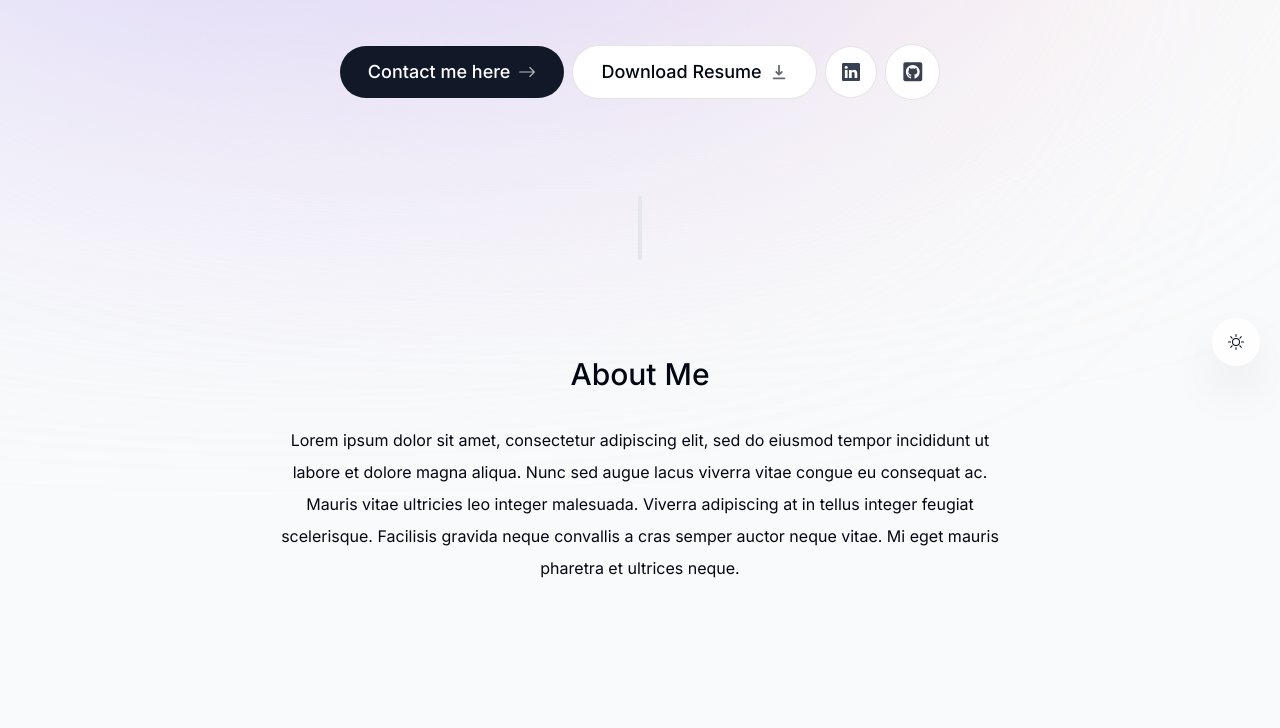
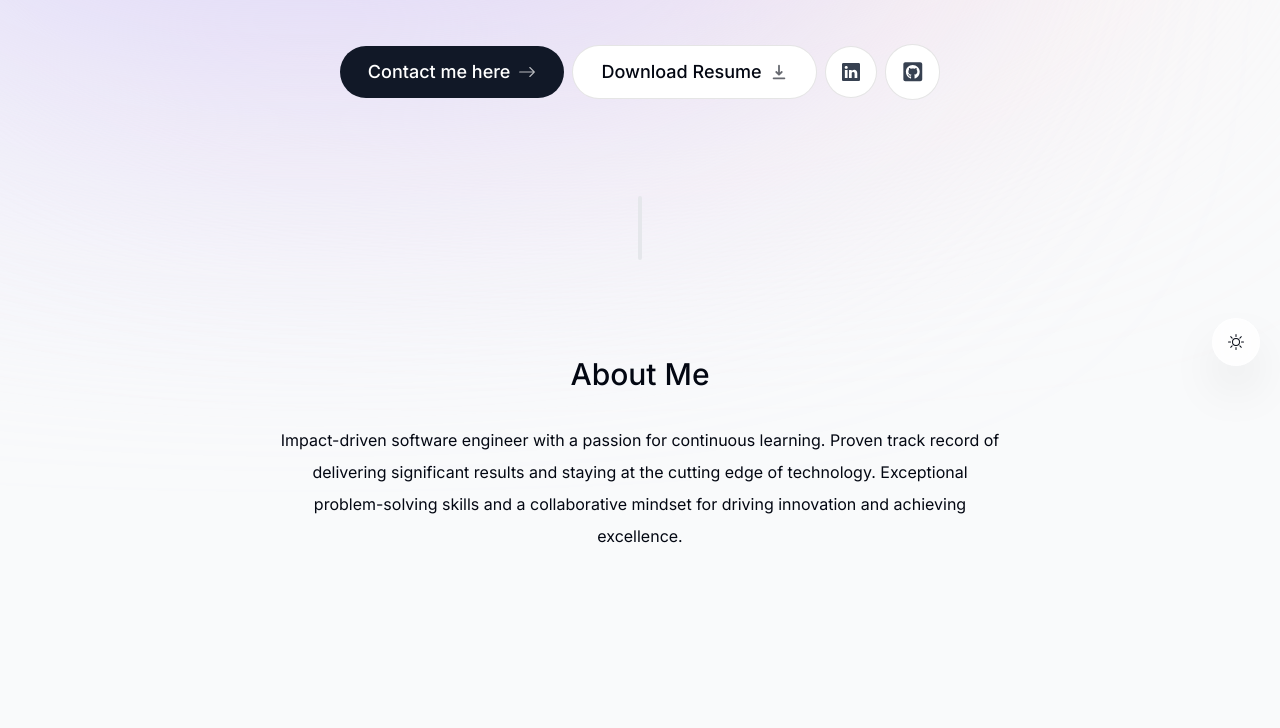
Before and after one commit to Dillonzellis/portfolio-2024, a Next.js app: page / in a window 1280 px wide. Shown: the part 414-1142 px from the top of the page. Built offline with nearby package versions, Linux system fonts and the light colour scheme; no server answers.

Commit message:
chore: update about bio

```diff
--- a/src/components/About.tsx
+++ b/src/components/About.tsx
@@ -18,12 +18,10 @@ export const About = () => {
     >
       <SectionHeading>About me</SectionHeading>
       <p className="mb-3">
-        Lorem ipsum dolor sit amet, consectetur adipiscing elit, sed do eiusmod
-        tempor incididunt ut labore et dolore magna aliqua. Nunc sed augue lacus
-        viverra vitae congue eu consequat ac. Mauris vitae ultricies leo integer
-        malesuada. Viverra adipiscing at in tellus integer feugiat scelerisque.
-        Facilisis gravida neque convallis a cras semper auctor neque vitae. Mi
-        eget mauris pharetra et ultrices neque.
+        Impact-driven software engineer with a passion for continuous learning.
+        Proven track record of delivering significant results and staying at the
+        cutting edge of technology. Exceptional problem-solving skills and a
+        collaborative mindset for driving innovation and achieving excellence.
       </p>
     </motion.section>
   );
```
